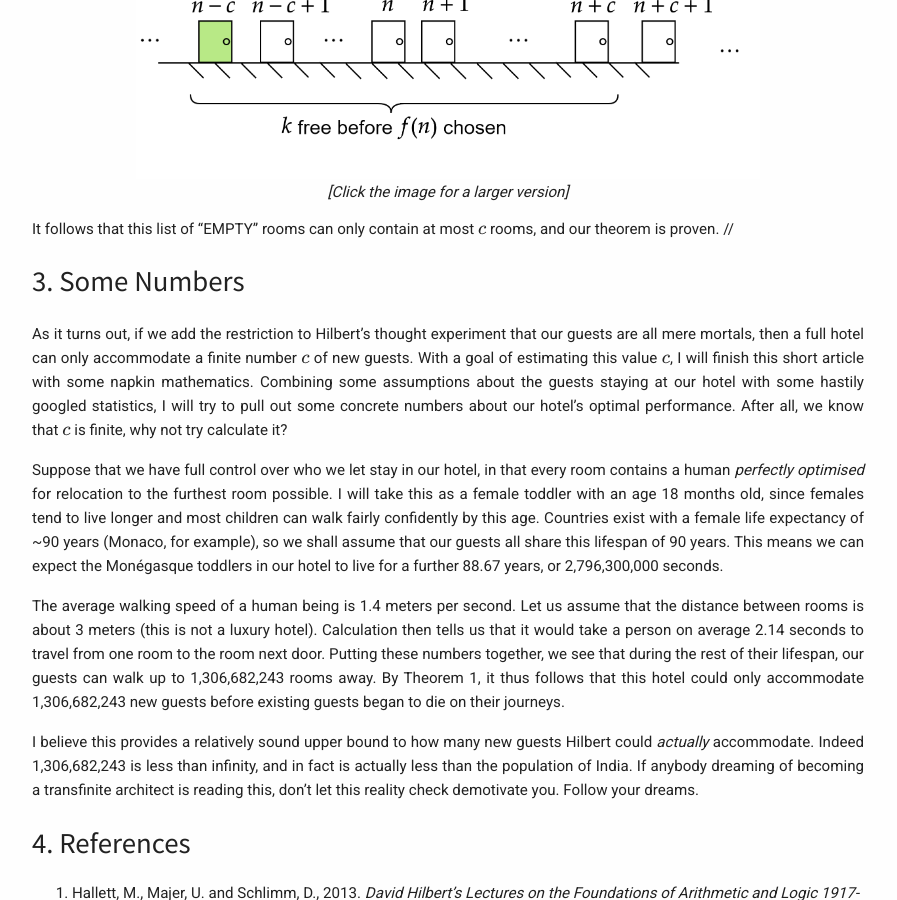
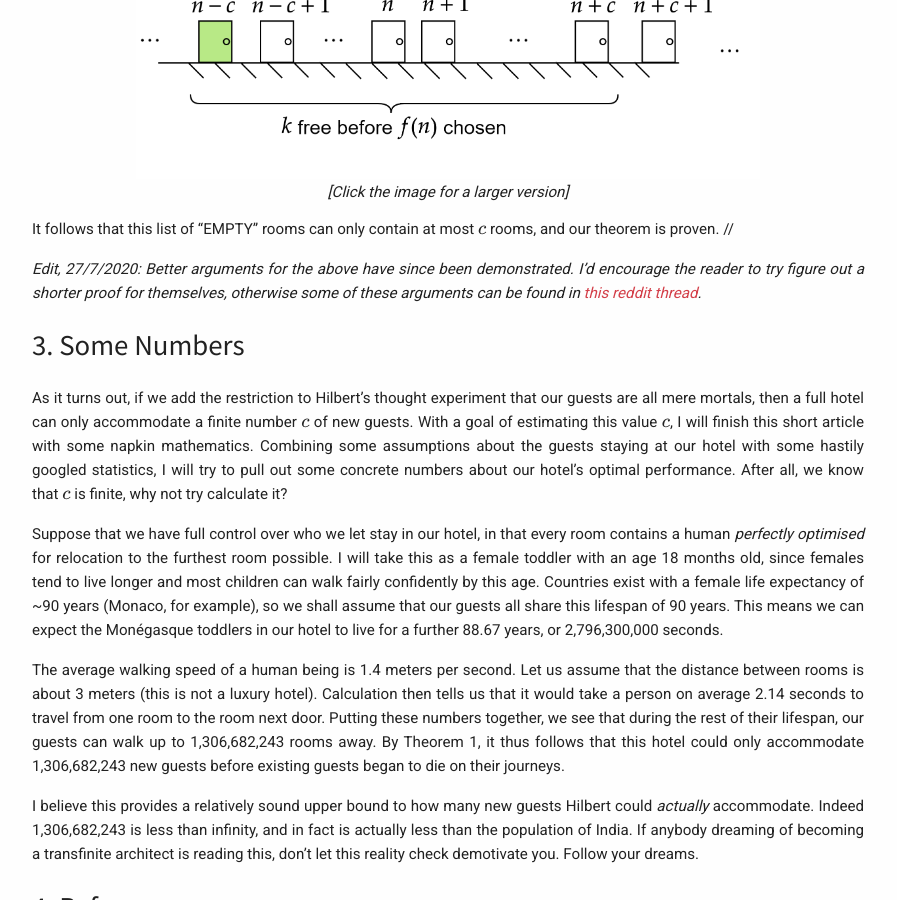
Before and after one commit to tiepdotme/jpmacmanus.me, a Jekyll site: the page built from _posts/2020-07-26-hilbertshotel.md, in a window 1280 px wide and 900 px high, scrolled down 4455 px. Shown: the whole window, without its empty margins (192-1089 px from the left). Built offline with Jekyll 4.4.1, drawn with Linux system fonts in a browser that asks for light colours; formulas are drawn with MathJax 3; comment, search, counter and statistics services are not loaded.

Commit message:
edit linking reddit thread

```diff
--- a/_posts/2020-07-26-hilbertshotel.md
+++ b/_posts/2020-07-26-hilbertshotel.md
@@ -143,6 +143,9 @@ It follows that this list of "EMPTY" rooms can only contain at most $$c$$ rooms,
 //
 
 
+*Edit, 27/7/2020: Better arguments for the above have since been demonstrated. I'd encourage the reader to try figure out a shorter proof for themselves, otherwise some of these arguments can be found in [this reddit thread](https://www.reddit.com/r/math/comments/hyahdh/hilberts_hotel_but_the_guests_are_mere_mortals/).*
+
+
 ## 3. Some Numbers
 
 As it turns out, if we add the restriction to Hilbert's thought experiment that our guests are all mere mortals, then a full hotel can only accommodate a finite number $$c$$ of new guests. With a goal of estimating this value $$c$$, I will finish this short article with some napkin mathematics. Combining some assumptions about the guests staying at our hotel with some hastily googled statistics, I will try to pull out some concrete numbers about our hotel's optimal performance. After all, we know that $$c$$ is finite, why not try calculate it?
```
